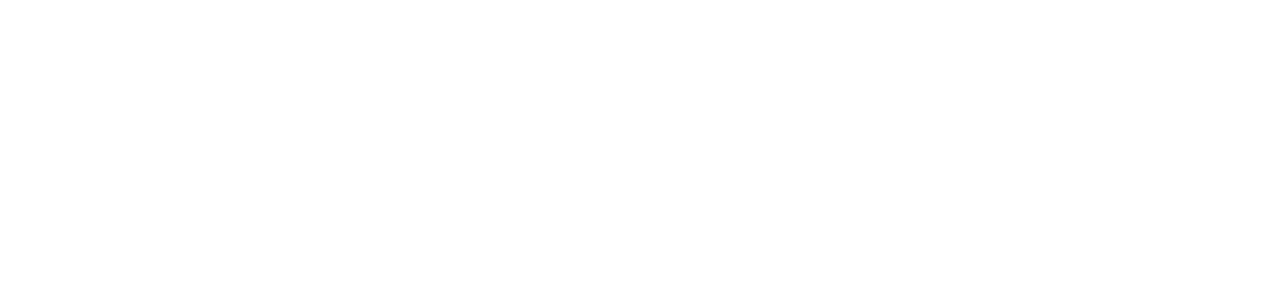
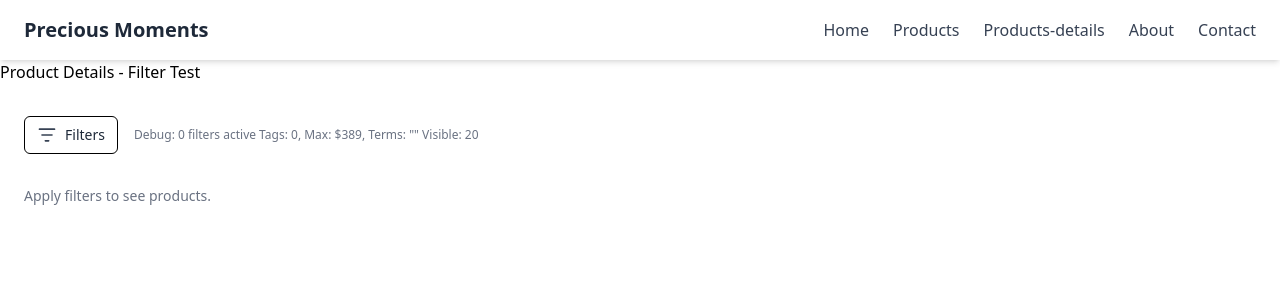
Before and after one commit to Nuel-09/Ai-powered-jewelry-store, a Nuxt app: page /products-details in a window 1280 px wide. Before the commit this address had no page. Shown: the top 300 px of the page. Built offline with nearby package versions, Linux system fonts and the light colour scheme.

Commit message:
integrated advanced Filter

```diff
--- a/app/components/Header.vue
+++ b/app/components/Header.vue
@@ -4,6 +4,7 @@
     <ul class="flex space-x-6 text-gray-700 font-medium">
       <li><NuxtLink to="/">Home</NuxtLink></li>
       <li><NuxtLink to="/products">Products</NuxtLink></li>
+      <li><NuxtLink to="/products-details">Products-details</NuxtLink></li>
       <li><NuxtLink to="/about">About</NuxtLink></li>
       <li><NuxtLink to="/contact">Contact</NuxtLink></li>
     </ul>
--- a/app/components/advancedFilters.vue
+++ b/app/components/advancedFilters.vue
@@ -6,9 +6,14 @@
     <div class="mb-4">
       <p class="mb-2 text-sm font-medium text-gray-800">Tags</p>
       <div class="flex flex-wrap gap-2">
-          <label v-for="t in allTags" :key="t" class="inline-flex items-center gap-2 rounded-full border px-3 py-1 text-sm">
-            <input type="checkbox" class="accent-blue-600" :value="t" v-model="local.tags" />
-            <span>{{ t }}</span>
+        <label v-for="tag in allTags" :key="tag" class="inline-flex items-center gap-2 rounded-full border px-3 py-1 text-sm cursor-pointer hover:bg-gray-50">
+          <input
+            type="checkbox"
+            class="accent-blue-600"
+            :value="tag"
+            v-model="localFilters.tags"
+          />
+          <span>{{ tag }}</span>
         </label>
       </div>
     </div>
@@ -17,24 +22,35 @@
     <div class="mb-4">
       <p class="mb-2 text-sm font-medium text-gray-800">Max price</p>
       <div class="flex items-center gap-3">
-          <input type="range" min="0" :max="maxPrice" step="10" v-model.number="local.maxPrice" class="w-full" />
-          <span class="w-16 text-right text-sm">${{ local.maxPrice }}</span>
+        <input
+          type="range"
+          min="0"
+          :max="maxPrice"
+          step="10"
+          v-model.number="localFilters.maxPrice"
+          class="w-full"
+        />
+        <span class="w-16 text-right text-sm">${{ localFilters.maxPrice }}</span>
       </div>
     </div>
 
     <!-- Description scope -->
     <div class="mb-4">
-        <label class="inline-flex items-center gap-2 text-sm">
-          <input type="checkbox" class="accent-blue-600" v-model="local.includeDescription" />
+      <label class="inline-flex items-center gap-2 text-sm cursor-pointer">
+        <input
+          type="checkbox"
+          class="accent-blue-600"
+          v-model="localFilters.includeDescription"
+        />
         <span>Include description in search</span>
       </label>
     </div>
 
-      <!-- Extra terms (searched in name + tags + description) -->
+    <!-- Extra terms -->
     <div class="mb-5">
       <label class="mb-1 block text-sm font-medium text-gray-800">Extra terms</label>
       <input
-          v-model.trim="local.terms"
+        v-model.trim="localFilters.terms"
         type="text"
         placeholder="e.g. rose gold halo"
         class="w-full rounded-md border px-3 py-2 text-sm outline-none focus:ring-2 focus:ring-blue-500"
@@ -42,17 +58,27 @@
     </div>
 
     <div class="flex items-center justify-between">
-        <button class="rounded-md border px-3 py-2 text-sm" @click="reset">Reset</button>
-        <button class="rounded-md bg-blue-600 px-3 py-2 text-sm text-white hover:bg-blue-700" @click="apply">Apply</button>
+      <button
+        class="rounded-md border px-3 py-2 text-sm hover:bg-gray-50"
+        @click="reset"
+      >
+        Reset
+      </button>
+      <button
+        class="rounded-md bg-blue-600 px-3 py-2 text-sm text-white hover:bg-blue-700"
+        @click="apply"
+      >
+        Apply
+      </button>
     </div>
   </div>
 </template>
 
 <script setup lang="ts">
-  import type {Product} from '~/types/product'
+import { computed, reactive } from 'vue'
 
 const props = defineProps<{
-    products: Product[]
+  products: Array<{ tags?: string[]; price: number }>
   modelValue: {
     tags: string[]
     maxPrice: number
@@ -62,44 +88,58 @@
 }>()
 
 const emit = defineEmits<{
-    (e:'update:modelValue', v: { tags:string[]; maxPrice:number; includeDescription:boolean; terms:string }): void
+  (e: 'update:modelValue', value: {
+    tags: string[]
+    maxPrice: number
+    includeDescription: boolean
+    terms: string
+  }): void
 }>()
 
+// Get all unique tags from products
 const allTags = computed(() => {
-    const set = new Set<string>()
-    for (const p of props.products) (p.tags ?? []).forEach(t => set.add(t))
-    return Array.from(set).sort()
+  const tagSet = new Set<string>()
+  props.products.forEach(product => {
+    if (product.tags) {
+      product.tags.forEach(tag => tagSet.add(tag))
+    }
+  })
+  return Array.from(tagSet).sort()
 })
 
-  const maxPrice = computed(() => Math.max(...props.products.map(p => p.price)))
-
-  const local = reactive({
-    tags: [...props.modelValue.tags],
-    maxPrice: props.modelValue.maxPrice || maxPrice.value,
-    includeDescription: props.modelValue.includeDescription ?? true,
-    terms: props.modelValue.terms || ''
+// Get max price from products
+const maxPrice = computed(() => {
+  return Math.max(...props.products.map(p => p.price))
 })
 
-  watch(() => props.modelValue, (v) => {
-    local.tags = [...v.tags]
-    local.maxPrice = v.maxPrice
-    local.includeDescription = v.includeDescription
-    local.terms = v.terms
-  }, { deep: true })
+// Local reactive copy of filters
+const localFilters = reactive({
+  tags: [...props.modelValue.tags],
+  maxPrice: props.modelValue.maxPrice,
+  includeDescription: props.modelValue.includeDescription,
+  terms: props.modelValue.terms
+})
+
+// Initialize local filters from props
+localFilters.tags = [...props.modelValue.tags]
+localFilters.maxPrice = props.modelValue.maxPrice
+localFilters.includeDescription = props.modelValue.includeDescription
+localFilters.terms = props.modelValue.terms
 
 function reset() {
-    local.tags = []
-    local.maxPrice = maxPrice.value
-    local.includeDescription = true
-    local.terms = ''
+  localFilters.tags = []
+  localFilters.maxPrice = maxPrice.value
+  localFilters.includeDescription = true
+  localFilters.terms = ''
 }
 
 function apply() {
+  console.log('Applying filters:', localFilters) // Debug log
   emit('update:modelValue', {
-      tags: [...local.tags],
-      maxPrice: local.maxPrice,
-      includeDescription: local.includeDescription,
-      terms: local.terms
+    tags: [...localFilters.tags],
+    maxPrice: localFilters.maxPrice,
+    includeDescription: localFilters.includeDescription,
+    terms: localFilters.terms
   })
 }
 </script>
--- a/app/components/filterToggle.vue
+++ b/app/components/filterToggle.vue
@@ -3,24 +3,27 @@
     type="button"
     class="group relative inline-flex items-center gap-2 rounded-md border px-3 py-2 text-sm hover:bg-gray-50"
     @click="$emit('toggle')"
-      aria-label="Open filters"
+    aria-label="Toggle filters"
   >
-      <!-- Filter icon (inline SVG, no deps) -->
+    <!-- Filter icon -->
     <svg class="h-5 w-5 text-gray-700 group-hover:text-blue-600" viewBox="0 0 24 24" fill="none" stroke="currentColor">
-        <path stroke-linecap="round" stroke-linejoin="round" stroke-width="2"
-              d="M3 5h18M6 12h12M10 19h4" />
+      <path stroke-linecap="round" stroke-linejoin="round" stroke-width="2" d="M3 5h18M6 12h12M10 19h4" />
     </svg>
     <span class="hidden sm:inline text-gray-800">Filters</span>
 
-      <!-- Tooltip on hover (mobile hidden) -->
-      <span
-        class="pointer-events-none absolute -bottom-8 left-1/2 hidden -translate-x-1/2 whitespace-nowrap rounded bg-gray-900 px-2 py-1 text-xs text-white sm:group-hover:block"
-      >
+    <!-- Count badge -->
+    <span v-if="count > 0" class="ml-1 inline-flex h-5 min-w-5 items-center justify-center rounded-full bg-blue-600 px-1 text-xs font-medium text-white">
+      {{ count }}
+    </span>
+
+    <!-- Tooltip -->
+    <span class="pointer-events-none absolute -bottom-8 left-1/2 hidden -translate-x-1/2 whitespace-nowrap rounded bg-gray-900 px-2 py-1 text-xs text-white sm:group-hover:block">
       Advanced filters
     </span>
   </button>
 </template>
 
 <script setup lang="ts">
-  defineEmits<{ (e:'toggle'): void }>()
+defineProps<{ count: number }>()
+defineEmits<{ (e: 'toggle'): void }>()
 </script>
--- a/app/pages/Products.vue
+++ b/app/pages/Products.vue
@@ -1,12 +1,13 @@
 <template>
+  <div data-marker="APP PRODUCTS PAGE"></div>
     <Header />
-    <!-- <h1>Products</h1> -->
+    <h1>Products</h1>
   <div class="container mx-auto max-w-7xl px-6 py-8 space-y-8">
     <div class="flex items-center gap-4">
       <SmartSearch
         :products="products"
         v-model:query="query"
-        @select="(p) => { selected = p.id }"
+        @select="(p: any) => { selected = p.id }"
         class="w-full max-w-xl"
       />
       <button
@@ -16,22 +17,26 @@
         Clear
       </button>
       <!-- Toggle button -->
-<filterToggle @toggle="showFilters = !showFilters" />
+<filterToggle :count="activeFilterCount" @toggle="showFilters = !showFilters" />
+
 
 
 <div v-if="showFilters" class="z-20 mt-3">
   <advancedFilters
     v-model="filters"
     :products="products"
-    @update:modelValue="(v) => { filters = v; showFilters = false }"
-  />
+    @update:modelValue="handleFilterUpdate"
+    />
 </div>
     </div>
-     <div class="grid gap-6 sm:grid-cols-2 lg:grid-cols-3 xl:grid-cols-4" v-if="shown.length">
-  <ProductCard v-for="p in shown" :key="p.id" :product="p" />
+    <div class="text-xs text-gray-500">
+      Debug: {{ activeFilterCount }} filters active · Tags: {{ filters.tags.length }}, Max: ${{ filters.maxPrice }}, Terms: "{{ filters.terms }}" · Visible: {{ visible.length }}
+    </div>
+    <div class="grid gap-6 sm:grid-cols-2 lg:grid-cols-3 xl:grid-cols-4" v-if="visible.length">
+      <ProductCard v-for="p in visible" :key="p.id" :product="p" />
     </div>
     <div v-else-if="!loading" class="text-sm text-gray-500">
-    Nothing matches your search.
+      Nothing matches your search.
     </div>
 
     <div v-if="showLoading">Searching with AI…</div>
@@ -41,11 +46,17 @@
 </template>
 
 <script setup lang="ts">
+
+import { ref, reactive, computed, watch } from 'vue'
+import { useHead } from '#imports'
 import { watchDebounced } from '@vueuse/core'
-import { products } from '~/data/products'
-import { useCfAiSearch } from '~/composables/useCfAiSearch'
-import filterToggle from '@/components/filterToggle.vue'
-import advancedFilters from '@/components/advancedFilters.vue'
+import { products } from '../data/products'
+import { useCfAiSearch } from '../composables/useCfAiSearch'
+import Header from '../components/Header.vue'
+import SmartSearch from '../components/SmartSearch.vue'
+import ProductCard from '../components/productCard.vue'
+import filterToggle from '../components/filterToggle.vue'
+import advancedFilters from '../components/advancedFilters.vue'
 
 
 const query = ref('')
@@ -57,35 +68,100 @@ const aiResults = ref(null as null | any[])
 // Compute products to show; prefer AI results when present, else fallback to local filter
 const selected = ref<number | null>(null)
 
+const defaultMaxPrice = Math.max(...products.map(p => p.price))
+// implementing advanced filter
+const showFilters = ref(false)
+const filters = reactive({
+  tags: [] as string[],
+  maxPrice: defaultMaxPrice,
+  includeDescription: true,
+  terms: ''
+})
+
+// Helper: text match across name/tags/description
+function matchesText(p: any, q: string, includeDesc: boolean) {
+  if (!q) return true
+  const needle = q.toLowerCase()
+  const name = p.name?.toLowerCase() ?? ''
+  const tags = (p.tags ?? []).join(' ').toLowerCase()
+  const desc = (p.description ?? '').toLowerCase()
+  return (
+    name.includes(needle) ||
+    tags.includes(needle) ||
+    (includeDesc && desc.includes(needle))
+  )
+}
+
+// badge count for the toggle
+const activeFilterCount = computed(() => {
+  let n = 0
+  if (filters.tags.length) n += filters.tags.length
+  if (filters.maxPrice < defaultMaxPrice) n += 1
+  if (!filters.includeDescription) n += 1
+  if (filters.terms.trim().length) n += 1
+  return n
+})
+
+// Separate concerns: search, AI base, then filters
+const hasActiveFilters = computed(() =>
+  filters.tags.length > 0 ||
+  filters.maxPrice < defaultMaxPrice ||
+  !filters.includeDescription ||
+  filters.terms.trim().length > 0
+)
+
+const searchResults = computed(() => {
+  const q = query.value.trim().toLowerCase()
+  if (!q) return products
+  return products.filter(p =>
+    p.name.toLowerCase().includes(q) ||
+    (p.description || '').toLowerCase().includes(q)
+  )
+})
+
+const baseResults = computed(() => {
+  if (aiResults.value?.length && !hasActiveFilters.value) return aiResults.value as any[]
+  if (selected.value != null) return products.filter(p => p.id === selected.value)
+  return searchResults.value as any[]
+})
+
 const visible = computed(() => {
-    let base =
-    aiResults.value?.length ? aiResults.value
-    : selected.value != null ? products.filter(p => p.id === selected.value)
-    : query.value
-      ? products.filter(p =>
-          p.name.toLowerCase().includes(query.value.toLowerCase()) ||
-          (p.description || '').toLowerCase().includes(query.value.toLowerCase())
-        )
-      : products
-
-  // filters logic
-
-  return base.filter((p: any) => {
+  console.log('Products page – filtering with:', JSON.parse(JSON.stringify(filters)))
+  console.log('Base results count:', baseResults.value.length)
+  const out = baseResults.value.filter((p: any) => {
     const priceOk = p.price <= filters.maxPrice
+    const normalized = (p.tags ?? []).map((t: string) => t.trim().toLowerCase())
     const tagsOk =
       filters.tags.length === 0 ||
-      filters.tags.every(t =>
-        (p.tags ?? []).some((pt: string) => pt.trim().toLowerCase() === t.trim().toLowerCase())
-      )
+      filters.tags.some((t: string) => normalized.includes(t.trim().toLowerCase()))
     const termsOk = matchesText(p, filters.terms, filters.includeDescription)
-    return priceOk && tagsOk && termsOk
+    const keep = priceOk && tagsOk && termsOk
+    if (!keep) console.log('Filtered out:', p.name, { priceOk, tagsOk, termsOk, productTags: p.tags, filterTags: filters.tags })
+    return keep
   })
+  console.log('Filtered results count:', out.length)
+  return out
 })
 
+function handleFilterUpdate(v: {
+  tags: string[]
+  maxPrice: number
+  includeDescription: boolean
+  terms: string
+}) {
+  filters.tags = [...v.tags]
+  filters.maxPrice = v.maxPrice
+  filters.includeDescription = v.includeDescription
+  filters.terms = v.terms
+  selected.value = null
+  query.value = ''
+  showFilters.value = false
+}
 // Debounced search: wait 300ms after typing before running logic
 watchDebounced(query, async (q) => {
     aiResults.value = null
     if  (!q) return
+
     // Quick local keyword filter (name + description)
     const local = products.filter(p =>
         p.name.toLowerCase().includes(q.toLowerCase()) ||
@@ -115,28 +191,8 @@ watch(loading, (isloading) => {
 
 const shown = computed(() => aiResults.value?.length ? aiResults.value : visible.value) // show ai block first then fallback to loacl if fail
 
-// implementing advanced filter
-const showFilters = ref(false)
-const filters = reactive({
-  tags: [] as string[],
-  maxPrice: Math.max(...products.map(p => p.price)),
-  includeDescription: true,
-  terms: ''
-})
 
-// Helper: text match across name/tags/description
-function matchesText(p: any, q: string, includeDesc: boolean) {
-  if (!q) return true
-  const needle = q.toLowerCase()
-  const name = p.name?.toLowerCase() ?? ''
-  const tags = (p.tags ?? []).join(' ').toLowerCase()
-  const desc = (p.description ?? '').toLowerCase()
-  return (
-    name.includes(needle) ||
-    tags.includes(needle) ||
-    (includeDesc && desc.includes(needle))
-  )
-}
 
 useHead({ title: 'Products'})
+
 </script>
--- /dev/null
+++ b/app/pages/products-details.vue
@@ -0,0 +1,113 @@
+<template>
+    <div>
+      <Header />
+      <h1>Product Details - Filter Test</h1>
+
+      <div class="container mx-auto max-w-7xl px-6 py-8 space-y-8">
+        <!-- Filter Toggle -->
+        <div class="flex items-center gap-4">
+          <filterToggle :count="activeFilterCount" @toggle="showFilters = !showFilters" />
+
+          <!-- Debug Info -->
+          <div class="text-xs text-gray-500">
+            Debug: {{ activeFilterCount }} filters active
+            Tags: {{ filters.tags.length }}, Max: ${{ filters.maxPrice }}, Terms: "{{ filters.terms }}"
+            Visible: {{ visible.length }}
+          </div>
+        </div>
+
+        <!-- Filter Panel -->
+        <div v-if="showFilters" class="z-20 mt-3">
+          <advancedFilters
+            v-model="filters"
+            :products="products"
+            @update:modelValue="handleFilterUpdate"
+          />
+        </div>
+
+        <!-- Results - Only show when filters are applied -->
+        <div v-if="activeFilterCount > 0" class="grid gap-6 sm:grid-cols-2 lg:grid-cols-3 xl:grid-cols-4">
+          <ProductCard v-for="p in visible" :key="p.id" :product="p" />
+        </div>
+        <div v-else class="text-sm text-gray-500">
+          Apply filters to see products.
+        </div>
+      </div>
+    </div>
+  </template>
+
+  <script setup lang="ts">
+  import { ref, reactive, computed } from 'vue'
+  import { useHead } from '#imports'
+  import { products } from '../data/products'
+  import Header from '../components/Header.vue'
+  import ProductCard from '../components/productCard.vue'
+  import filterToggle from '../components/filterToggle.vue'
+  import advancedFilters from '../components/advancedFilters.vue'
+
+  const defaultMaxPrice = Math.max(...products.map(p => p.price))
+  const showFilters = ref(false)
+  const filters = reactive({
+    tags: [] as string[],
+    maxPrice: defaultMaxPrice,
+    includeDescription: true,
+    terms: ''
+  })
+
+  // Handle filter updates
+  function handleFilterUpdate(newFilters: typeof filters) {
+    filters.tags = [...newFilters.tags]
+    filters.maxPrice = newFilters.maxPrice
+    filters.includeDescription = newFilters.includeDescription
+    filters.terms = newFilters.terms
+    showFilters.value = false
+  }
+
+  // Helper function for text matching
+  function matchesText(p: any, q: string, includeDesc: boolean) {
+    if (!q) return true
+    const needle = q.toLowerCase()
+    const name = p.name?.toLowerCase() ?? ''
+    const tags = (p.tags ?? []).join(' ').toLowerCase()
+    const desc = (p.description ?? '').toLowerCase()
+    return (
+      name.includes(needle) ||
+      tags.includes(needle) ||
+      (includeDesc && desc.includes(needle))
+    )
+  }
+
+  // Filter count for badge
+  const activeFilterCount = computed(() => {
+    let n = 0
+    if (filters.tags.length > 0) n += filters.tags.length
+    if (filters.maxPrice < defaultMaxPrice) n += 1
+    if (!filters.includeDescription) n += 1
+    if (filters.terms.trim().length > 0) n += 1
+    return n
+  })
+
+  // Simple filtering logic
+  const visible = computed(() => {
+  console.log('Filtering with:', filters)
+  console.log('All products:', products.length)
+
+  const filtered = products.filter((p: any) => {
+    const priceOk = p.price <= filters.maxPrice
+    const normalized = (p.tags ?? []).map((t: string) => t.trim().toLowerCase())
+    const tagsOk =
+        filters.tags.length === 0 ||
+        filters.tags.some((t: string) => normalized.includes(t.trim().toLowerCase()))
+    const termsOk = matchesText(p, filters.terms, filters.includeDescription)
+
+    console.log(`Product ${p.name}:`, { priceOk, tagsOk, termsOk, tags: p.tags, filterTags: filters.tags })
+
+    return priceOk && tagsOk && termsOk
+  })
+
+  console.log('Filtered results:', filtered.length)
+  return filtered
+})
+
+  useHead({ title: 'Product Details - Filter Test' })
+  </script>
--- a/nuxt.config.ts
+++ b/nuxt.config.ts
@@ -2,6 +2,7 @@
 import tailwindcss from "@tailwindcss/vite";
 
 export default defineNuxtConfig({
+  srcDir: 'app/',
   compatibilityDate: "2025-07-15",
   devtools: { enabled: true },
   runtimeConfig: {
```
Also changed, not shown: app/pages/_prodNotes.md (deleted, +0 -49 lines), app/pages/index.vue (+5 -2 lines), 1 other file (tests, documents, lock files or other folders). Lines whose indentation alone changed are shown as unchanged.
